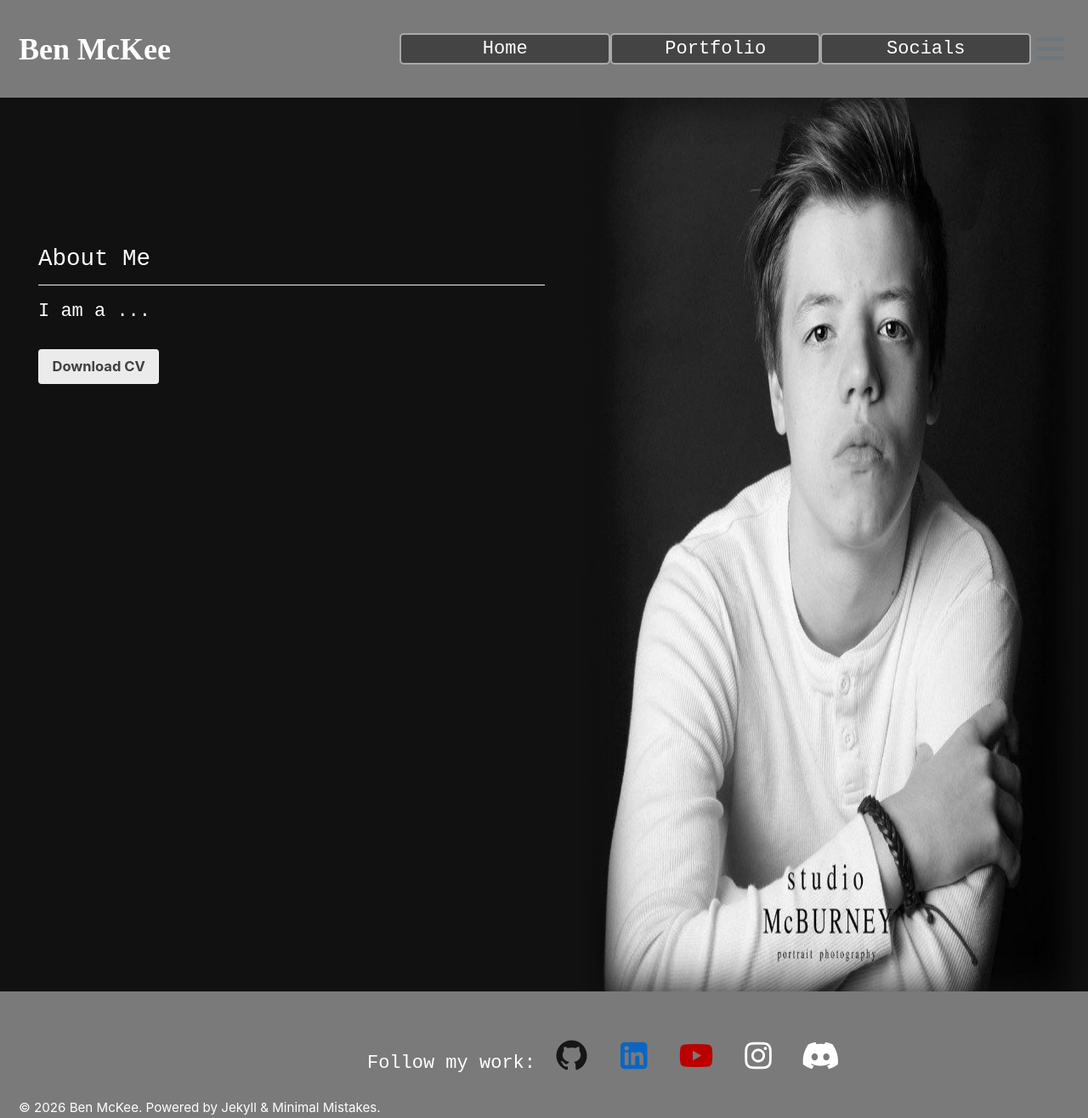
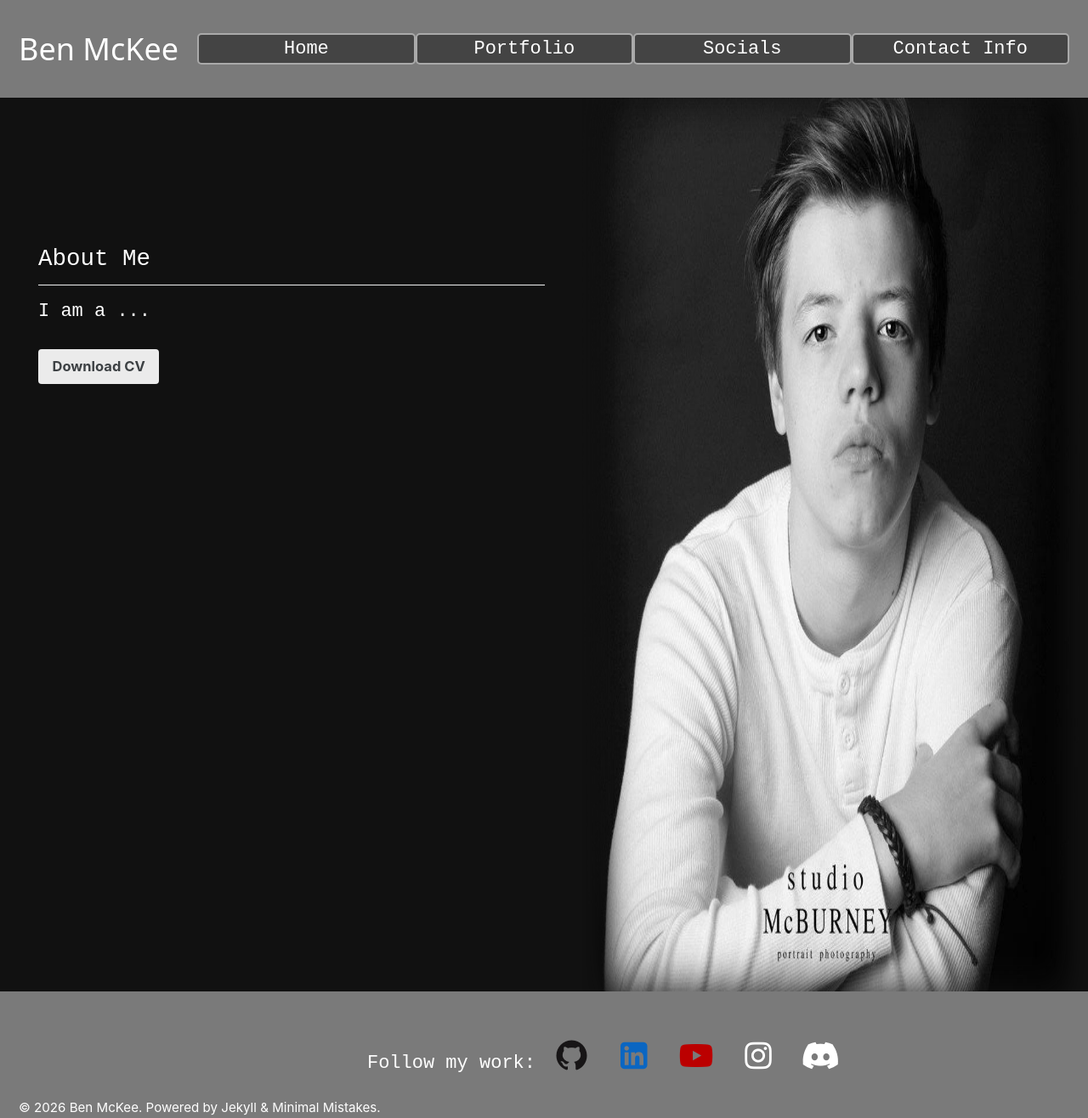
Before and after one commit to Bugglenuggets/Bugglenuggets.github.io, a Jekyll site: the page built from _pages/page-home.md, in a window 1280 px wide. Shown: the whole page at 85% size. Built offline with Jekyll 4.4.1, drawn with Linux system fonts in a browser that asks for light colours.

Commit message:
Update _masthead.scss

```diff
--- a/_sass/minimal-mistakes/_masthead.scss
+++ b/_sass/minimal-mistakes/_masthead.scss
@@ -51,8 +51,6 @@
   display: flex;
   -ms-flex-item-align: left;
   align-self: left;
-  font-weight: bold;
-  font-family: source code pro;
   font-size: 36px;
   // z-index: 20;
 }
```
